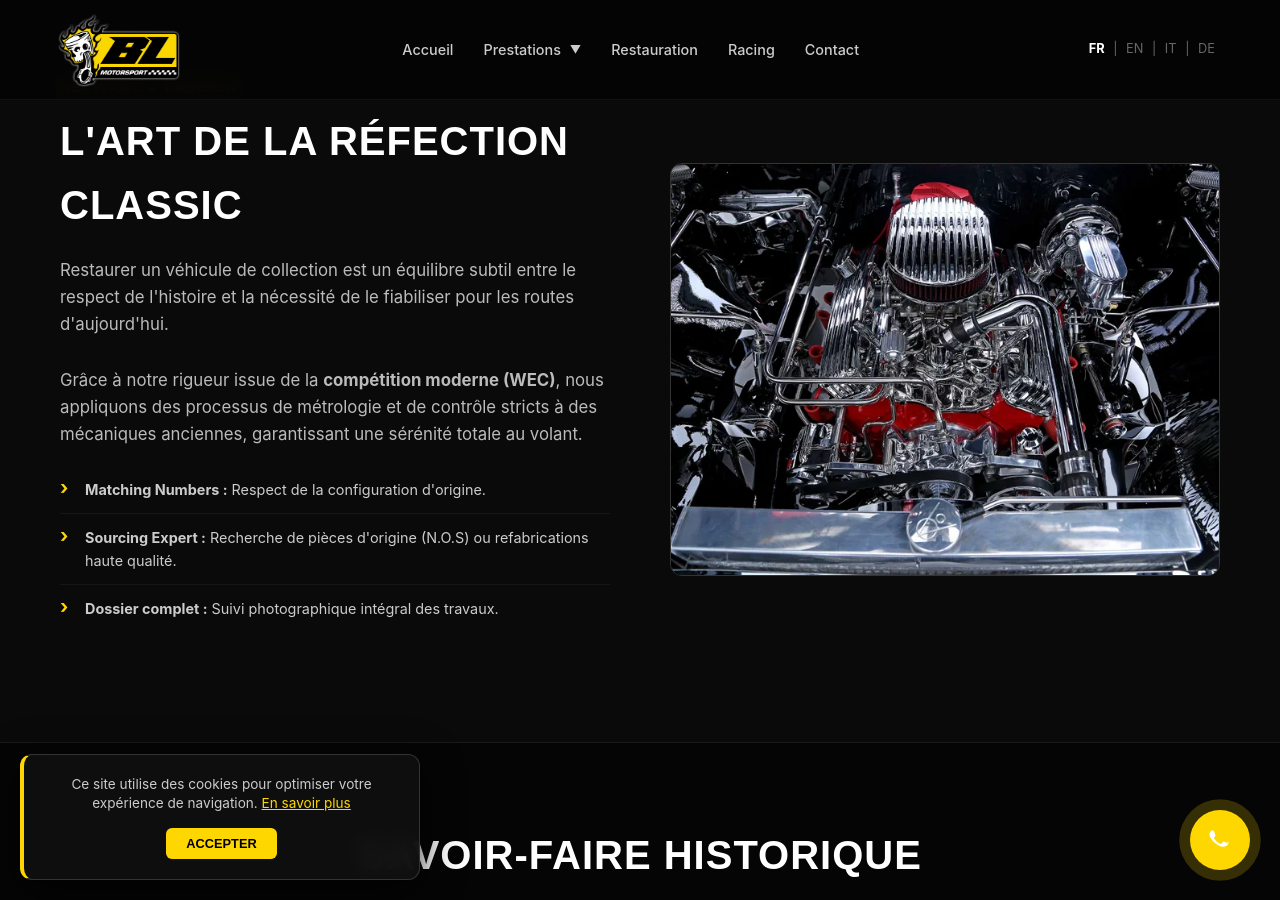
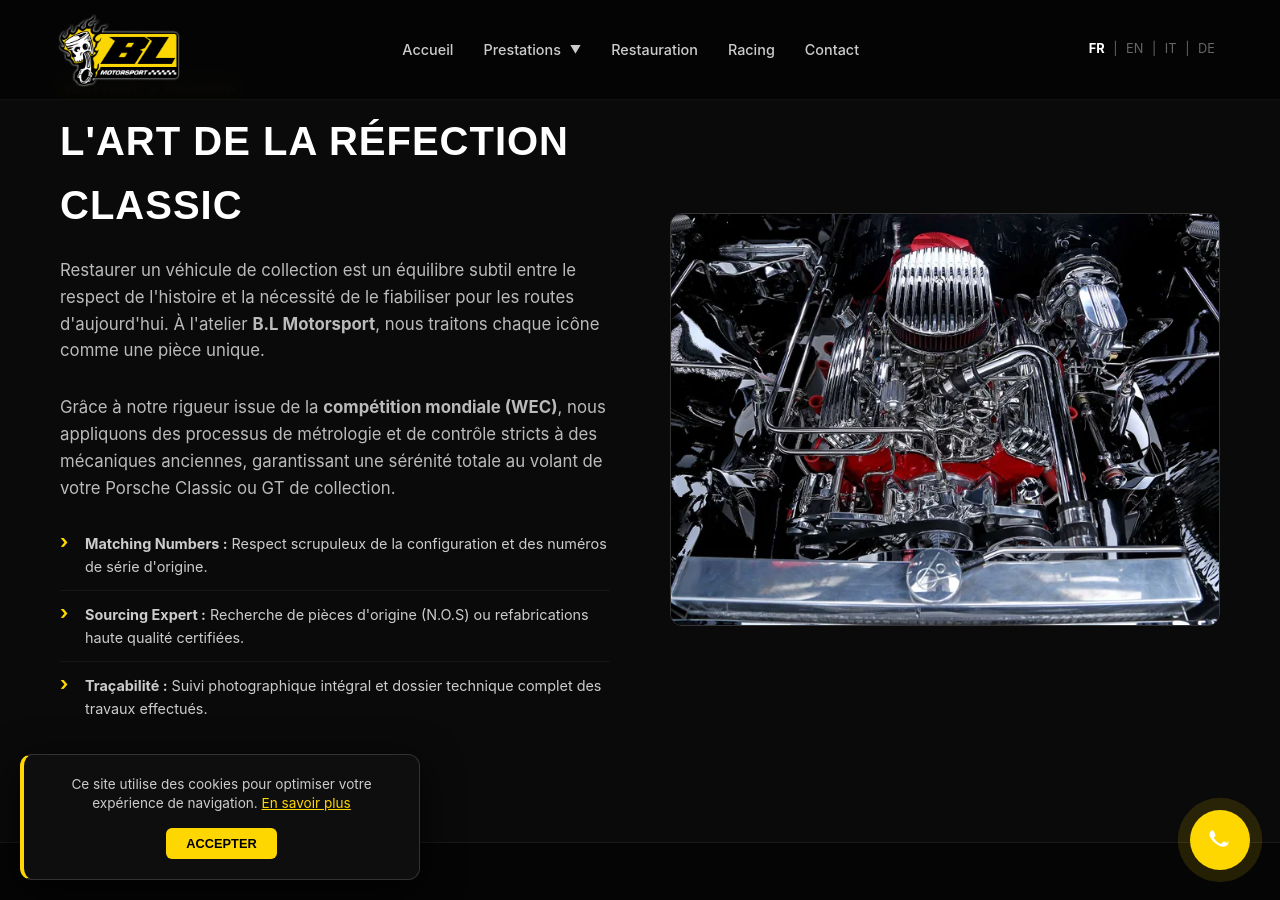
Before and after one commit to DuvalDVL/bl-motorsport, a Jekyll site: the page built from fr/restauration-classic.html, in a window 1280 px wide and 900 px high, scrolled down 633 px. Built offline with Jekyll 4.4.1, drawn with Linux system fonts in a browser that asks for light colours; some of the changed text lies outside the part shown.

Commit message:
Update restauration-classic.html

```diff
--- a/fr/restauration-classic.html
+++ b/fr/restauration-classic.html
@@ -1,13 +1,13 @@
 ---
 layout: default
-title: Restauration & Entretien Porsche Classic Megève - B.L Motorsport
-description: "Restauration intégrale ou partielle de véhicules historiques à Combloux. Mécanique ancienne, réglage carburateurs et expertise WEC pour vos classiques."
+title: Restauration Porsche Classic & Collection Megève | B.L Motorsport
+description: "Atelier expert en restauration Porsche Classic (911, 356) et voitures de collection à Combloux. Réglage carburateurs, mécanique Aircooled et expertise WEC."
 permalink: /fr/restauration-vehicules-collection/
 lang: fr
 ---
 
 <section class="hero-section" style="height: 70vh;">
-  <div class="hero-bg" style="background-image: url('{{ '/assets/img/restauration-porsche-classic-haute-savoie.jpg' | relative_url }}');"></div>
+  <div class="hero-bg" style="background-image: url('{{ '/assets/img/restauration-porsche-classic-haute-savoie.jpg' | relative_url }}');" role="img" aria-label="Restauration de Porsche 911 classique dans notre atelier en Haute-Savoie"></div>
   <div class="hero-overlay"></div>
   <div class="container hero-content">
     <h1 class="hero-title">
@@ -16,7 +16,7 @@ lang: fr
     </h1>
     <p class="hero-subtitle">
       De la sortie de grange à l'état concours.<br>
-      Restauration mécanique et expertise historique dans les règles de l'art.
+      Restauration mécanique et expertise historique Porsche Classic dans les règles de l'art.
     </p>
     <div class="hero-actions">
       <a href="{{ site.company.whatsapp_link }}" class="btn btn-primary">Parler de votre projet</a>
@@ -31,20 +31,20 @@ lang: fr
         <span class="service-subtitle">HÉRITAGE & PASSION</span>
         <h2>L'ART DE LA RÉFECTION CLASSIC</h2>
         <p>
-          Restaurer un véhicule de collection est un équilibre subtil entre le respect de l'histoire et la nécessité de le fiabiliser pour les routes d'aujourd'hui.
+          Restaurer un véhicule de collection est un équilibre subtil entre le respect de l'histoire et la nécessité de le fiabiliser pour les routes d'aujourd'hui. À l'atelier <strong>B.L Motorsport</strong>, nous traitons chaque icône comme une pièce unique.
         </p>
         <p>
-          Grâce à notre rigueur issue de la <strong>compétition moderne (WEC)</strong>, nous appliquons des processus de métrologie et de contrôle stricts à des mécaniques anciennes, garantissant une sérénité totale au volant.
+          Grâce à notre rigueur issue de la <strong>compétition mondiale (WEC)</strong>, nous appliquons des processus de métrologie et de contrôle stricts à des mécaniques anciennes, garantissant une sérénité totale au volant de votre Porsche Classic ou GT de collection.
         </p>
         <ul class="check-list">
-          <li><strong>Matching Numbers :</strong> Respect de la configuration d'origine.</li>
-          <li><strong>Sourcing Expert :</strong> Recherche de pièces d'origine (N.O.S) ou refabrications haute qualité.</li>
-          <li><strong>Dossier complet :</strong> Suivi photographique intégral des travaux.</li>
+          <li><strong>Matching Numbers :</strong> Respect scrupuleux de la configuration et des numéros de série d'origine.</li>
+          <li><strong>Sourcing Expert :</strong> Recherche de pièces d'origine (N.O.S) ou refabrications haute qualité certifiées.</li>
+          <li><strong>Traçabilité :</strong> Suivi photographique intégral et dossier technique complet des travaux effectués.</li>
         </ul>
       </div>
       <div class="service-image">
         <div class="img-wrapper">
-          <img src="{{ '/assets/img/moteur-vintage.jpg' | relative_url }}" alt="Moteur Porsche Classic Combloux">
+          <img src="{{ '/assets/img/moteur-vintage.jpg' | relative_url }}" alt="Moteur Porsche Flat-6 Aircooled en cours de restauration à Combloux">
         </div>
       </div>
     </div>
@@ -54,39 +54,39 @@ lang: fr
 <section class="services-section" style="background-color: #050505; padding: 80px 0;">
   <div class="container">
     <div class="section-header text-center">
-      <h2>SAVOIR-FAIRE HISTORIQUE</h2>
+      <h2>NOTRE SAVOIR-FAIRE HISTORIQUE</h2>
       <div class="divider-yellow"></div>
     </div>
 
     <div class="services-grid">
       <div class="service-card">
         <h3>MÉCANIQUE ANCIENNE</h3>
-        <p>Expertise sur les motorisations atmosphériques complexes et les motorisations à air (Aircooled).</p>
+        <p>Expertise sur les motorisations atmosphériques complexes et les mécaniques Porsche Refroidies par Air (Aircooled).</p>
         <ul class="check-list">
-          <li>Réglage Carburateurs (Weber, Solex...)</li>
+          <li>Réglage précis Carburateurs (Weber, Solex, Zenith)</li>
           <li>Calage Allumage & Distribution méticuleux</li>
-          <li>Étanchéité moteur & boîte de vitesses</li>
+          <li>Reprise totale de l'étanchéité moteur & boîte</li>
         </ul>
       </div>
 
       <div class="service-card featured">
         <div class="card-badge">SUR MESURE</div>
         <h3>GESTION DE PROJET</h3>
-        <p>Nous coordonnons des partenaires d'excellence pour une restauration "clés en main".</p>
+        <p>Nous coordonnons des partenaires d'excellence sélectionnés pour une restauration "clés en main" sans compromis.</p>
         <ul class="check-list">
-          <li>Carrosserie, Tolerie & Peinture</li>
-          <li>Sellerie cuir & Tissus d'époque</li>
-          <li>Sablage & Traitement châssis époxy</li>
+          <li>Carrosserie, Tôlerie & Peinture à l'ancienne</li>
+          <li>Sellerie cuir, velours et tissus d'époque</li>
+          <li>Sablage & Traitement châssis anticorrosion époxy</li>
         </ul>
       </div>
 
       <div class="service-card">
         <h3>FIABILISATION</h3>
-        <p>Pour que votre ancienne ne soit pas seulement une pièce de musée, mais une voiture qui roule.</p>
+        <p>Pour que votre ancienne ne soit pas seulement une pièce de musée, mais une voiture prête pour le voyage.</p>
         <ul class="check-list">
           <li>Optimisation des circuits de refroidissement</li>
-          <li>Sécurisation des faisceaux électriques</li>
-          <li>Modernisation discrète du freinage</li>
+          <li>Sécurisation et réfection des faisceaux électriques</li>
+          <li>Modernisation discrète (freinage, allumage électronique)</li>
         </ul>
       </div>
     </div>
@@ -96,21 +96,22 @@ lang: fr
 <section class="gallery-section" style="padding: 80px 0; background: #080808;">
   <div class="container">
     <div class="section-header text-center">
-      <h2 style="font-size: 2rem;">PROJETS ATELIER</h2>
-      <p style="color: #666; margin-bottom: 40px;">Focus sur nos dernières restaurations à Combloux.</p>
+      <h2 style="font-size: 2rem;">RÉALISATIONS ATELIER</h2>
+      <div class="divider-yellow"></div>
+      <p style="color: #666; margin-top: 20px; margin-bottom: 40px;">Focus sur nos dernières restaurations de véhicules de collection à Combloux.</p>
     </div>
 
     <div class="gallery-grid">
       <div class="gallery-item">
-        <img src="{{ '/assets/img/gallery-1.jpg' | relative_url }}" alt="Restauration Moteur Porsche">
+        <img src="{{ '/assets/img/gallery-1.jpg' | relative_url }}" alt="Restauration complète moteur Porsche Flat-6 Aircooled">
         <div class="gallery-caption">RESTAURATION MOTEUR</div>
       </div>
       <div class="gallery-item">
-        <img src="{{ '/assets/img/gallery-2.jpg' | relative_url }}" alt="Traitement Chassis Ferrari">
+        <img src="{{ '/assets/img/gallery-2.jpg' | relative_url }}" alt="Traitement et protection châssis voiture de collection">
         <div class="gallery-caption">TRAITEMENT CHÂSSIS</div>
       </div>
       <div class="gallery-item">
-        <img src="{{ '/assets/img/gallery-3.jpg' | relative_url }}" alt="Sellerie Jaguar">
+        <img src="{{ '/assets/img/gallery-3.jpg' | relative_url }}" alt="Réfection sellerie et intérieur cuir Porsche Classic">
         <div class="gallery-caption">SELLERIE & FINITIONS</div>
       </div>
     </div>
@@ -124,21 +125,21 @@ lang: fr
       <span class="brand-item">PORSCHE 356 / 911 / 912</span>
       <span class="brand-item">FERRARI V8 / V12</span>
       <span class="brand-item">JAGUAR TYPE-E</span>
-      <span class="brand-item">ALFA ROMEO</span>
+      <span class="brand-item">ALFA ROMEO GIULIA</span>
       <span class="brand-item">BMW E9 / E30 / M1</span>
     </div>
     <p style="margin-top: 50px; color: #FFD700; font-style: italic; font-weight: bold; text-align: center; width: 100%;">
-      ... et bien d'autres modèles d'exception.
+      ... l'expertise Motorsport au service du patrimoine.
     </p>
   </div>
 </section>
 
-<section style="padding: 100px 0; background: linear-gradient(rgba(0,0,0,0.9), rgba(0,0,0,0.9)), url('{{ '/assets/img/hero-bg.jpg' | relative_url }}'); background-size: cover; background-attachment: fixed; text-align: center; border-top: 1px solid #222;">
+<section style="padding: 100px 0; background: linear-gradient(rgba(0,0,0,0.95), rgba(0,0,0,0.95)), url('{{ '/assets/img/hero-bg.jpg' | relative_url }}'); background-size: cover; background-attachment: fixed; text-align: center; border-top: 1px solid #222;">
   <div class="container">
     <span style="color: #FFD700; font-weight: bold; letter-spacing: 2px; font-size: 0.9rem; text-transform: uppercase;">Un projet de restauration ?</span>
     <h2 style="font-size: 2.5rem; margin-top: 15px; margin-bottom: 20px;">REDONNEZ VIE À VOTRE PASSION</h2>
     <p style="color: #ccc; max-width: 700px; margin: 0 auto 40px auto; font-size: 1.1rem; line-height: 1.8;">
-      Nous vous accompagnons dans chaque étape, de l'expertise avant achat à l'entretien annuel à votre domicile sur <strong>Megève, Combloux ou Chamonix</strong>.
+      Nous vous accompagnons dans chaque étape, de l'expertise avant achat à l'entretien annuel à votre domicile sur <strong>Megève, Combloux, Sallanches ou Chamonix</strong>.
     </p>
     <div class="hero-actions">
       <a href="{{ site.company.whatsapp_link }}" class="btn btn-primary">Lancer une restauration</a>
```
